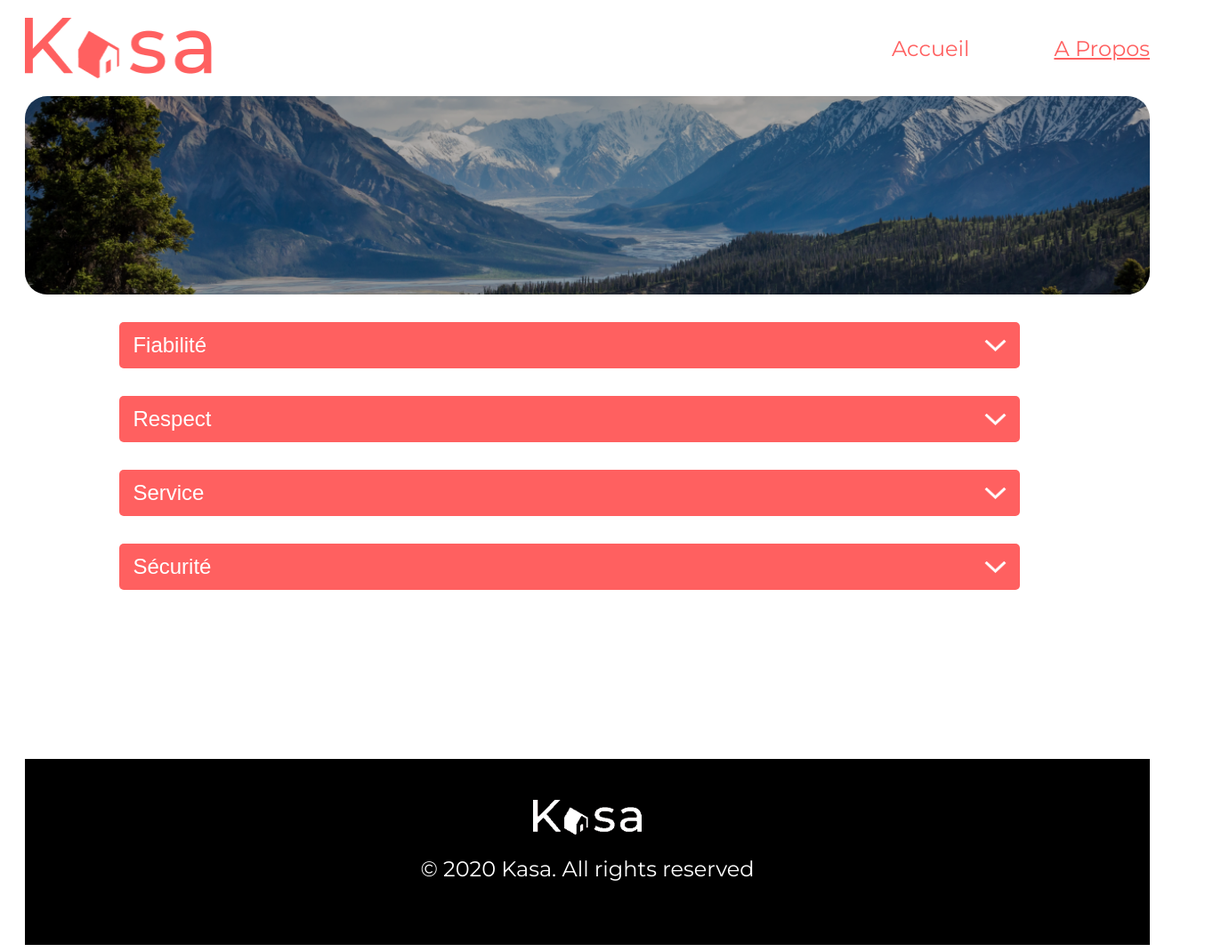
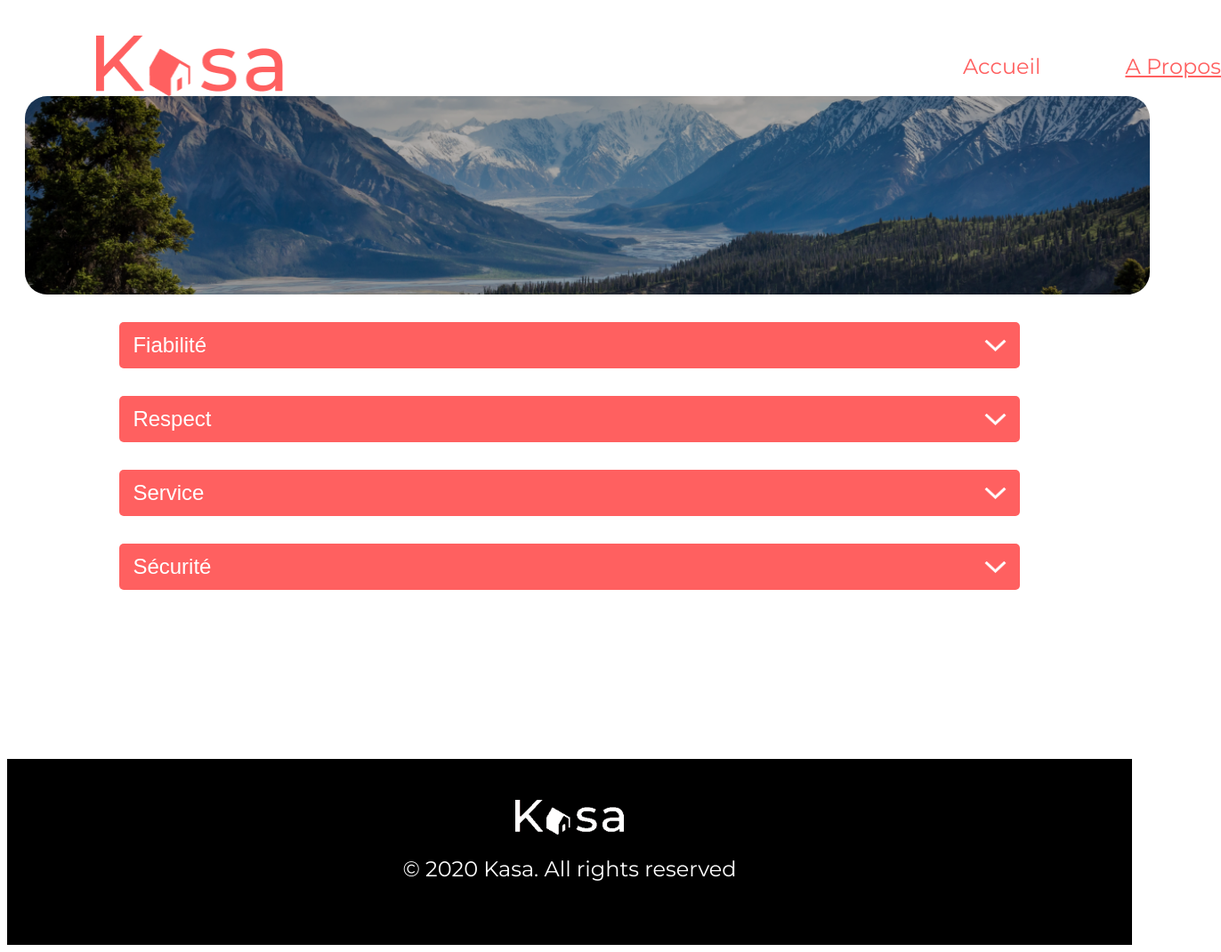
Before and after one commit to Arnaud0664/projet7_openclassrooms, a React (Create React App) app: page /about in a window 1280 px wide. Shown: the whole page at 89% size, 1372 px wide, since content can reach past the window. Built offline with nearby package versions, Linux system fonts and the light colour scheme.

Commit message:
modifs marge home desktop

```diff
--- a/src/style/modules_css/Banner.module.css
+++ b/src/style/modules_css/Banner.module.css
@@ -44,6 +44,8 @@
 .banner {
     height: 223px;
     border-radius: 25px;
+    margin: 68.74px 100px 0 100px;
+
 }
 
 .h1Banner {
--- a/src/style/modules_css/Footer.module.css
+++ b/src/style/modules_css/Footer.module.css
@@ -8,7 +8,7 @@
     height: 209px;
     background-color: black;
     color: white;
-    margin: 20px 20px 0 20px;
+    margin-top: 20px;
 }
 
 .footer_logo {
@@ -21,6 +21,10 @@
 
 @media screen and (min-width: 768px) {
 
+.footer {
+    margin-top: 40px;
+}
+
 .footer_logo {
 width: 122px;
 height: 39.44;
--- a/src/style/modules_css/Header.module.css
+++ b/src/style/modules_css/Header.module.css
@@ -37,6 +37,9 @@
 
 @media screen and (min-width: 768px){
 
+.header {
+    margin: 40px 100px 0 100px;
+}
 .header_nav {
     width: 290px;
     font-size: 24px;
--- a/src/style/modules_css/Home.module.css
+++ b/src/style/modules_css/Home.module.css
@@ -14,6 +14,6 @@
     justify-content: space-between;
     border-radius: 25px;
     padding: 50px;
-    margin-top: 40px;
+    margin: 43px 100px 0 100px;
 }
 }
```
